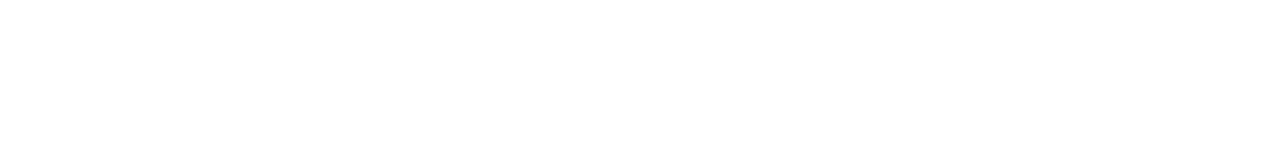
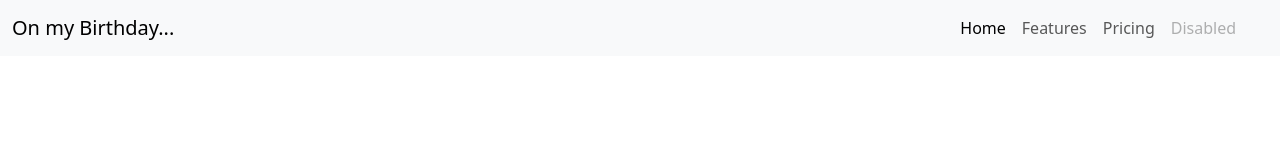
Before and after one commit to MatthewPass24/On-My-Birthday, a plain HTML site: page index.html in a window 1280 px wide. Drawn offline with nearby package versions, Linux system fonts and the light colour scheme.

Commit message:
started website

```diff
--- a/index.html
+++ b/index.html
@@ -23,7 +23,32 @@
         <header>
             <!-- place navbar here -->
         </header>
-        <main></main>
+        <main>
+            <nav class="navbar navbar-expand-lg bg-body-tertiary">
+                <div class="container-fluid">
+                  <a class="navbar-brand" href="#">On my Birthday...</a>
+                  <button class="navbar-toggler" type="button" data-bs-toggle="collapse" data-bs-target="#navbarNav" aria-controls="navbarNav" aria-expanded="false" aria-label="Toggle navigation">
+                    <span class="navbar-toggler-icon"></span>
+                  </button>
+                  <div class="collapse navbar-collapse" id="navbarNav">
+                    <ul class="navbar-nav ms-auto my-2 me-4 my-lg-0 navbar-nav-scroll">
+                      <li class="nav-item">
+                        <a class="nav-link active" aria-current="page" href="#">Home</a>
+                      </li>
+                      <li class="nav-item">
+                        <a class="nav-link" href="#">Features</a>
+                      </li>
+                      <li class="nav-item">
+                        <a class="nav-link" href="#">Pricing</a>
+                      </li>
+                      <li class="nav-item">
+                        <a class="nav-link disabled" aria-disabled="true">Disabled</a>
+                      </li>
+                    </ul>
+                  </div>
+                </div>
+              </nav>
+        </main>
         <footer>
             <!-- place footer here -->
         </footer>
```
